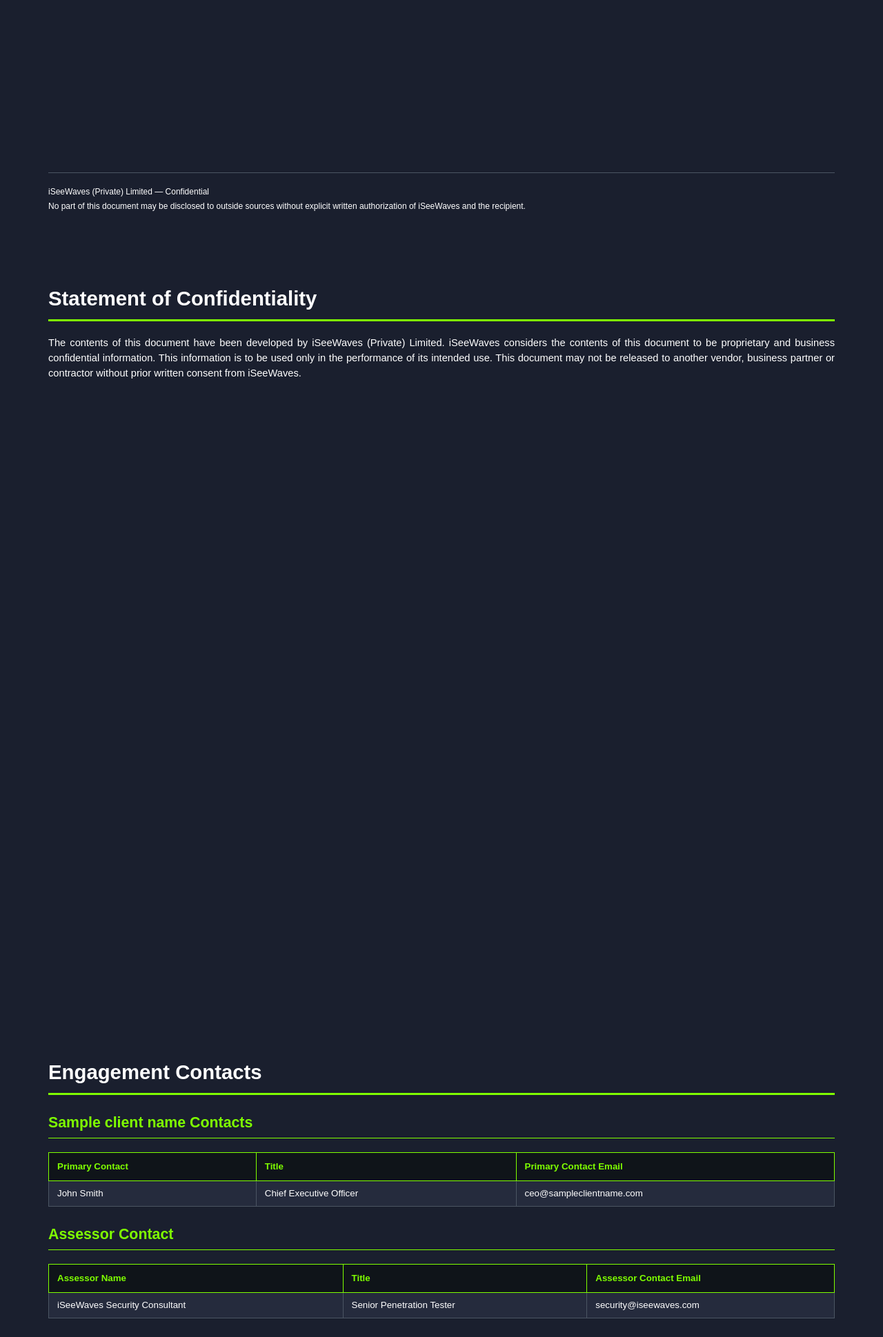
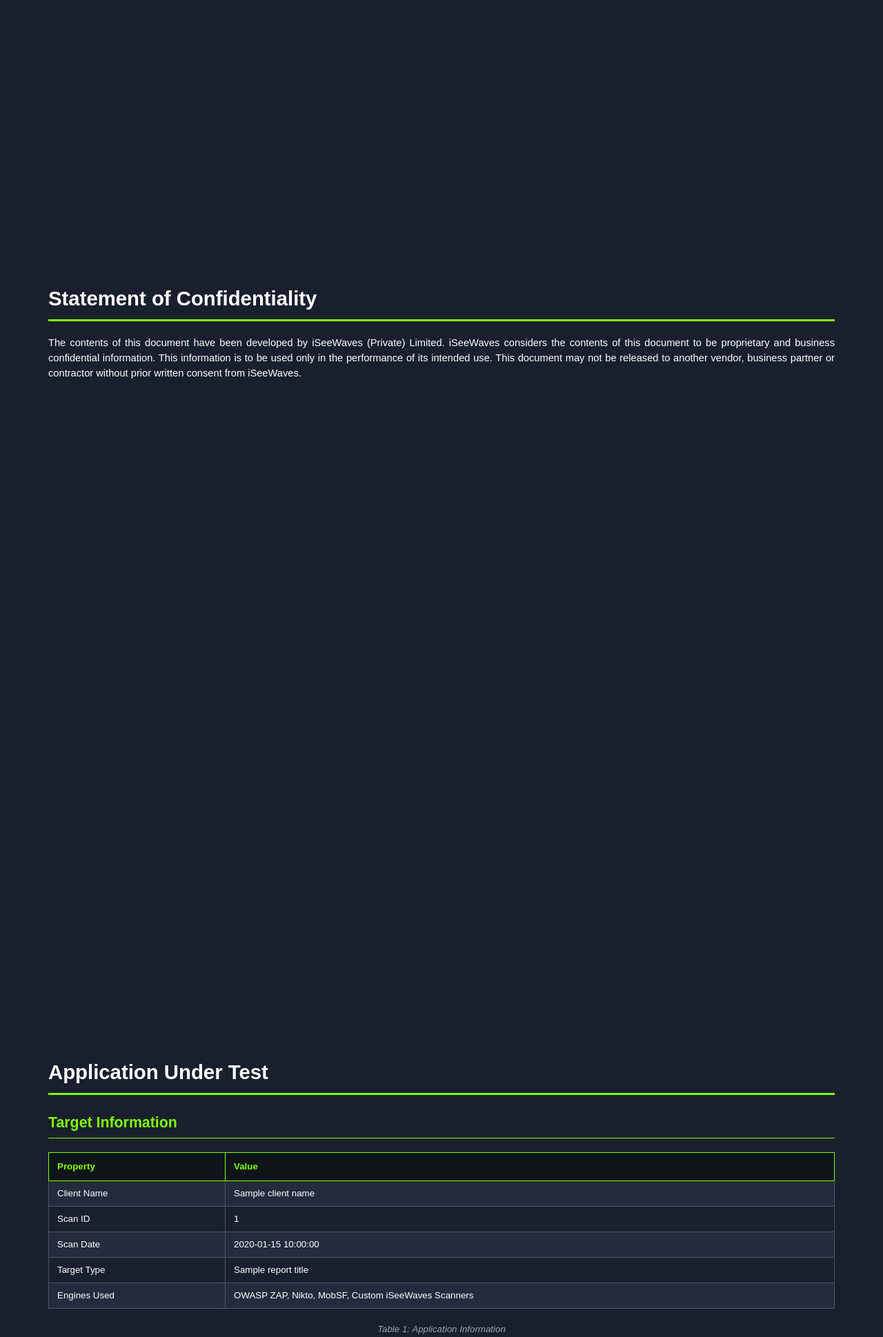
Before and after one commit to famia-1q/DAST-Tool, a Flask app: template templates/report_template.html in a window 1280 px wide. Shown: the part 772-2711 px from the top of the page at 69% size. Run offline with Flask 3, Linux system fonts and the light colour scheme; the template is opened without the code that fills it: most values are stand-ins (such as "Sample title", 1, 10 or a date in 2020).

Commit message:
refactor: remove engagement contacts section, add application under test info
- Removed Engagement Contacts section from PDF report
- Added Application Under Test section with target information
- Simplified report to focus on scanned application details only
- Includes client name, scan ID, date, target type, and engines used

```diff
--- a/templates/report_template.html
+++ b/templates/report_template.html
@@ -8,7 +8,6 @@
     * { box-sizing: border-box; margin: 0; padding: 0; }
     body { font-family: Arial, Helvetica, sans-serif; font-size: 11pt; line-height: 1.5; color: #ffffff; background-color: #1a1f2e; }
 
-    /* COVER PAGE */
     .cover { background-color: #1a1f2e; color: #ffffff; height: 297mm; padding: 60px 70px; page-break-after: always; display: flex; flex-direction: column; position: relative; }
     .cover-header { margin-bottom: 60px; }
     .company-name { font-size: 26pt; font-weight: bold; color: #7fff00; margin-bottom: 5px; }
@@ -21,10 +20,7 @@
     .target-text { color: #7fff00; font-weight: bold; }
     .date-text { color: #ffffff; }
     .version-text { color: #9ca3af; font-style: italic; }
-    .cover-footer { border-top: 1px solid #4b5563; padding-top: 15px; text-align: center; font-size: 9pt; color: #9ca3af; position: absolute; bottom: 40px; left: 70px; right: 70px; }
-    .cover-footer p { margin: 3px 0; }
 
-    /* CONTENT PAGES */
     .content { background-color: #1a1f2e; color: #ffffff; padding: 40px 70px; min-height: 297mm; page-break-after: always; }
     .content:last-child { page-break-after: auto; }
 
@@ -37,14 +33,12 @@
     li { margin-bottom: 6px; color: #ffffff; }
     strong { color: #7fff00; }
 
-    /* TABLES */
     table { width: 100%; border-collapse: collapse; margin: 20px 0; font-size: 10pt; page-break-inside: avoid; }
     th { background-color: #0f1419; color: #7fff00; font-weight: bold; padding: 10px 12px; border: 1px solid #7fff00; text-align: left; }
     td { padding: 8px 12px; border: 1px solid #4b5563; vertical-align: top; color: #ffffff; }
     tr:nth-child(even) td { background-color: #252b3d; }
     .table-caption { font-size: 10pt; font-style: italic; color: #9ca3af; margin-top: 5px; margin-bottom: 20px; text-align: center; }
 
-    /* FINDINGS */
     .finding-box { border: 1px solid #4b5563; border-left: 5px solid #7fff00; padding: 15px 20px; margin: 20px 0; background-color: #0f1419; page-break-inside: avoid; }
     .finding-title { font-size: 14pt; font-weight: bold; color: #ffffff; margin-bottom: 10px; }
     .finding-meta { font-size: 10pt; color: #9ca3af; margin-bottom: 15px; }
@@ -70,10 +64,6 @@
         <p class="date-text">{{ scan_date }}</p>
         <p class="version-text">Version 1.0</p>
     </div>
-    <div class="cover-footer">
-        <p>iSeeWaves (Private) Limited — Confidential</p>
-        <p>No part of this document may be disclosed to outside sources without explicit written authorization of iSeeWaves and the recipient.</p>
-    </div>
 </div>
 
 <!-- CONFIDENTIALITY -->
@@ -82,36 +72,30 @@
     <p>The contents of this document have been developed by iSeeWaves (Private) Limited. iSeeWaves considers the contents of this document to be proprietary and business confidential information. This information is to be used only in the performance of its intended use. This document may not be released to another vendor, business partner or contractor without prior written consent from iSeeWaves.</p>
 </div>
 
-<!-- ENGAGEMENT CONTACTS -->
+<!-- APPLICATION INFORMATION -->
 <div class="content">
-    <h1>Engagement Contacts</h1>
-    <h2>{{ client_name }} Contacts</h2>
+    <h1>Application Under Test</h1>
+    <h2>Target Information</h2>
     <table>
-        <tr><th>Primary Contact</th><th>Title</th><th>Primary Contact Email</th></tr>
-        <tr><td>John Smith</td><td>Chief Executive Officer</td><td>ceo@{{ client_name|lower|replace(' ', '') }}.com</td></tr>
+        <tr><th>Property</th><th>Value</th></tr>
+        <tr><td>Client Name</td><td>{{ client_name }}</td></tr>
+        <tr><td>Scan ID</td><td>{{ scan_id }}</td></tr>
+        <tr><td>Scan Date</td><td>{{ scan_date }}</td></tr>
+        <tr><td>Target Type</td><td>{{ report_title }}</td></tr>
+        <tr><td>Engines Used</td><td>OWASP ZAP, Nikto, MobSF, Custom iSeeWaves Scanners</td></tr>
     </table>
-    <h2>Assessor Contact</h2>
-    <table>
-        <tr><th>Assessor Name</th><th>Title</th><th>Assessor Contact Email</th></tr>
-        <tr><td>iSeeWaves Security Consultant</td><td>Senior Penetration Tester</td><td>security@iseewaves.com</td></tr>
-    </table>
+    <p class="table-caption">Table 1: Application Information</p>
+
+    <h2>Scope</h2>
+    <p>The scope of this assessment was the {{ client_name }} target artifact and associated endpoints. Testing was performed from a non-evasive standpoint with the goal of uncovering as many misconfigurations and vulnerabilities as possible.</p>
 </div>
 
 <!-- EXECUTIVE SUMMARY -->
 <div class="content">
     <h1>Executive Summary</h1>
-    <p>{{ client_name }} ("{{ client_name }}" herein) contracted iSeeWaves (Private) Limited to perform a security assessment to identify security weaknesses, determine the impact, document all findings in a clear and repeatable manner, and provide remediation recommendations.</p>
+    <p>{{ client_name }} contracted iSeeWaves (Private) Limited to perform a security assessment to identify security weaknesses, determine the impact, document all findings in a clear and repeatable manner, and provide remediation recommendations.</p>
     <h2>Approach</h2>
     <p>iSeeWaves performed testing under a "black box" approach on {{ scan_date }} without credentials or any advance knowledge of {{ client_name }}'s environment. Testing was performed from a non-evasive standpoint with the goal of uncovering as many misconfigurations and vulnerabilities as possible.</p>
-    <h2>Scope</h2>
-    <p>The scope of this assessment was the {{ client_name }} target artifact and associated endpoints.</p>
-    <h3>In-Scope Assets</h3>
-    <table>
-        <tr><th>Host/URL/IP Address</th><th>Description</th></tr>
-        <tr><td>{{ client_name|lower|replace(' ', '') }}.com</td><td>{{ client_name }} Target</td></tr>
-        <tr><td>{{ scan_id }}</td><td>Scan Identifier</td></tr>
-    </table>
-    <p class="table-caption">Table 1: Scope Details</p>
 </div>
 
 <!-- SUMMARY OF FINDINGS -->
@@ -177,14 +161,6 @@
         <tr><td>OWASP ASVS</td><td>1, 2, 3, 4</td><td>Dynamic evidence toward ASVS verification requirements</td></tr>
         <tr><td>National CERT SSDLC</td><td>All</td><td>Pre-production security validation & audit trail</td></tr>
     </table>
-    <h2>Appendix C – Scan Metadata</h2>
-    <table>
-        <tr><th>Property</th><th>Value</th></tr>
-        <tr><td>Scan ID</td><td>{{ scan_id }}</td></tr>
-        <tr><td>Scan Date</td><td>{{ scan_date }}</td></tr>
-        <tr><td>Target</td><td>{{ client_name|lower|replace(' ', '') }}.com</td></tr>
-        <tr><td>Prepared By</td><td>iSeeWaves (Private) Limited</td></tr>
-    </table>
 </div>
 
 <!-- FINAL PAGE -->
@@ -192,7 +168,6 @@
     <div style="font-size: 24pt; font-weight: bold; color: #7fff00; margin-bottom: 20px;">iSeeWaves (Private) Limited.</div>
     <div style="font-size: 11pt; color: #9ca3af; letter-spacing: 2px; margin-bottom: 60px;">OFFENSIVE SECURITY | GRC ADVISORY | SUPPLY CHAIN SECURITY</div>
     <div style="border-top: 2px solid #7fff00; border-bottom: 2px solid #7fff00; padding: 20px 0; margin: 40px 0;"><div style="font-size: 14pt; color: #ffffff;">Thank you for choosing iSeeWaves</div></div>
-    <div style="font-size: 10pt; color: #9ca3af; margin-top: 100px;"><p>iSeeWaves (Private) Limited — Confidential</p></div>
 </div>
 
 </body>
```
